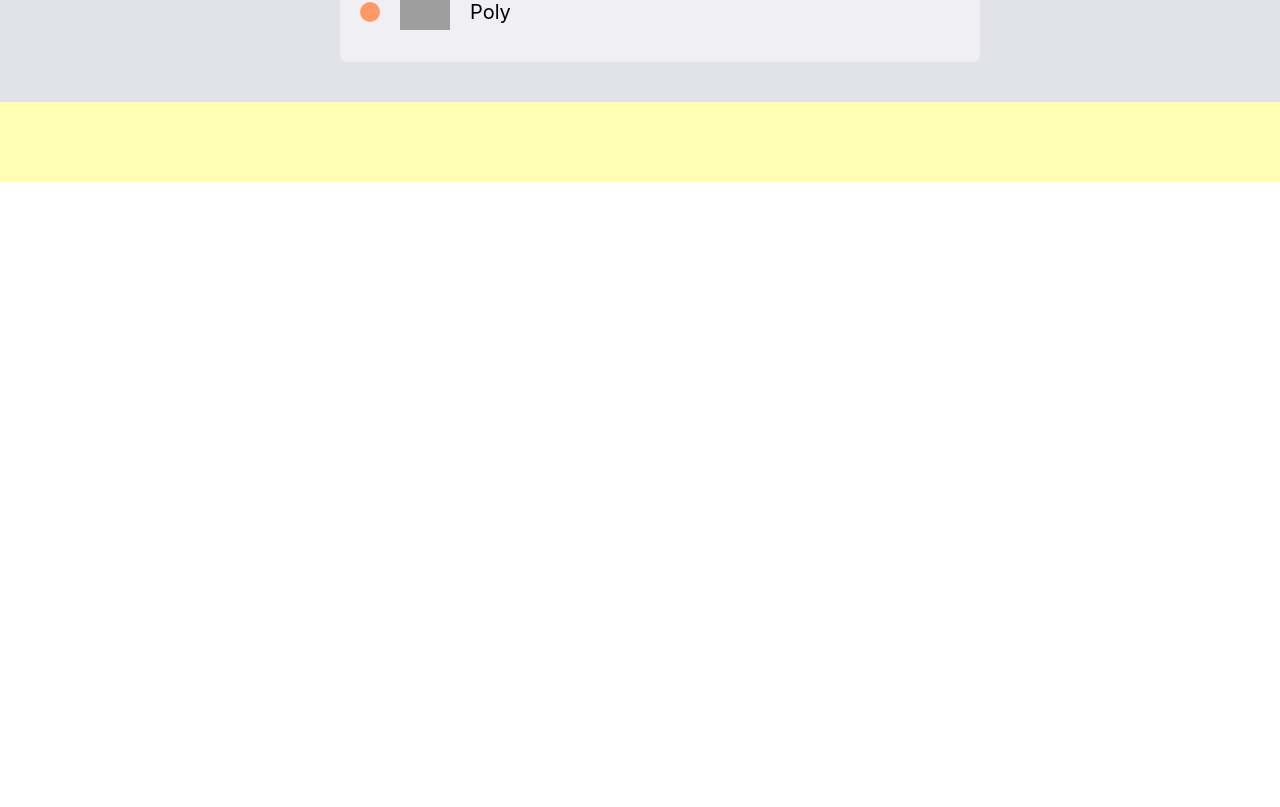
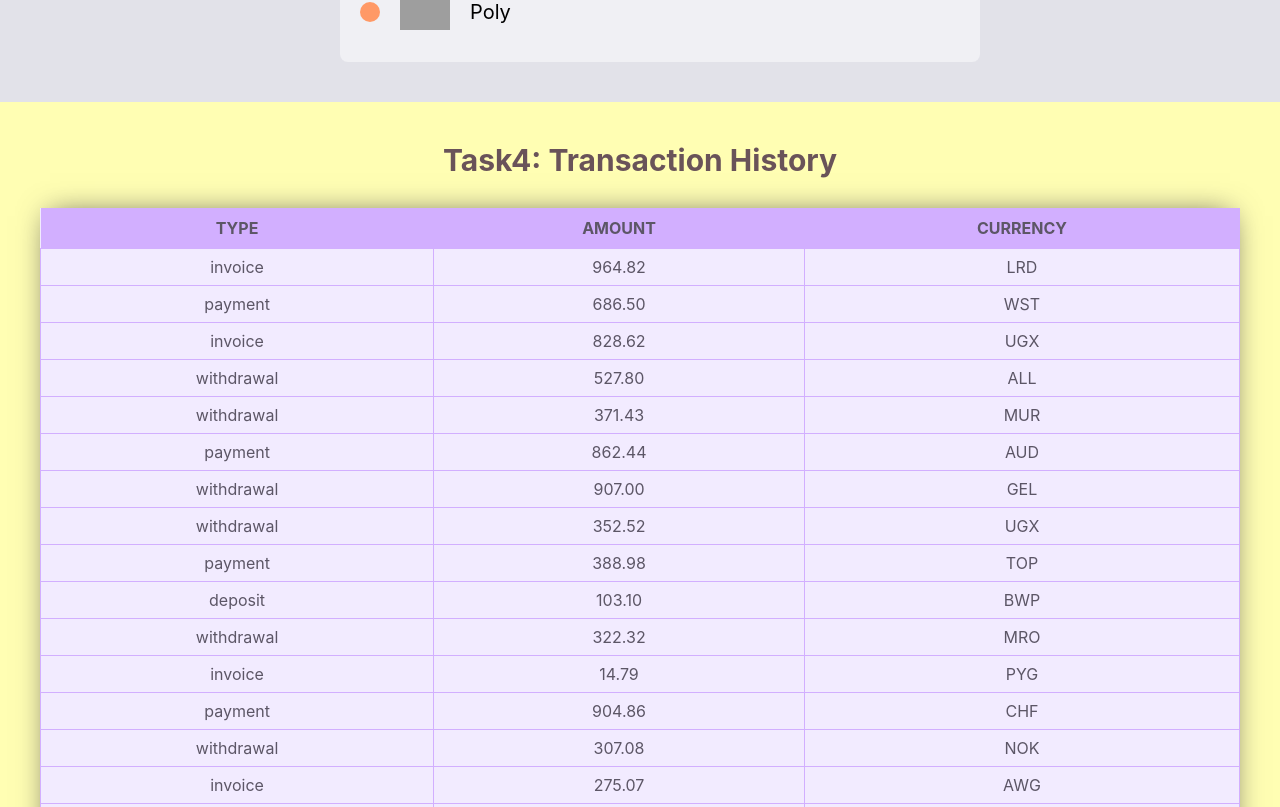
Before and after one commit to Slavyasanek/goit-react-hw-01-components, a React (Create React App) app: page / in a window 1280 px wide. Shown: the part 1593-2400 px from the top of the page. Before the commit the page ends 1775 px from the top, so only its background shows below. Built offline with nearby package versions, Linux system fonts and the light colour scheme; grey boxes are pictures that could not be loaded.

Commit message:
add transactions

```diff
--- a/src/App.jsx
+++ b/src/App.jsx
@@ -2,35 +2,45 @@
 import data from './data/data.json';
 import user from './data/user.json';
 import friends from './data/friends.json';
-// import transactions from './data/transactions.json';
+import transactions from './data/transactions.json';
 
 // * components
 import Section from "./components/Section/Section";
 import Statistics from "./components/Statistics/Statistics";
 import Profile from "./components/Profile/Profile";
 import FriendsList from 'components/FriendsList/FriendsList';
+import TransactionHistory from 'components/Transactions/TransactionHistory';
 
-// import friends from './friends.json';
 
 export const App = () => {
   return (
     <>
-      <Section variant="profile"
+      <Section
+        variant="profile"
         title="Task 1: Social Profile">
         <Profile user={user} />
       </Section>
-      <Section variant="data"
-      title="Task 2: Upload stats">
+      <Section
+        variant="data"
+        title="Task 2: Upload stats">
         <Statistics items={data} />
       </Section>
-      <Section variant="data">
+      <Section
+        variant="data">
         <Statistics items={data}></Statistics>
       </Section>
-      <Section variant="friends"
-      title="Task 3: Friends List">
-      <FriendsList friends={friends}></FriendsList>
+      <Section
+        variant="friends"
+        title="Task 3: Friends List">
+        <FriendsList friends={friends}></FriendsList>
       </Section>
-      <Section variant="transactions"></Section>
+      <Section
+        variant="transactions"
+        title="Task4: Transaction History">
+          <TransactionHistory
+          history={transactions}
+          />
+        </Section>
     </>
   );
 };
--- a/src/components/Section/Section.module.css
+++ b/src/components/Section/Section.module.css
@@ -7,6 +7,7 @@
   font-size: 25px;
   margin-bottom: 20px;
   color: #695359;
+  text-align: center;
 }
 
 @media screen and (min-width: 768px) {
--- /dev/null
+++ b/src/components/Transactions/Transaction.module.css
@@ -0,0 +1,19 @@
+.transactions {
+    background-color: #F2EBFF;
+    width: 100%;
+    box-shadow: 0px -2px 29px -10px rgba(74,74,74,1);
+    color: #5C5666;
+    text-align: center;
+    border-collapse: collapse;
+}
+
+.transactions__title th {
+    padding: 10px;
+    text-transform: uppercase;
+    background-color: 	#d2afff;
+}
+
+.transactions__body td {
+    border: 1px solid #d2afff;
+    padding: 8px;
+}
--- /dev/null
+++ b/src/components/Transactions/TransactionHistory.jsx
@@ -0,0 +1,49 @@
+import PropTypes from 'prop-types';
+import css from './Transaction.module.css'
+
+const Transaction = ({ type, amount, currency }) => {
+    return (
+        <tr>
+            <td>{type}</td>
+            <td>{amount}</td>
+            <td>{currency}</td>
+        </tr>
+    )
+}
+
+const TransactionHistory = ({history}) => {
+    return (
+        <table className={css.transactions}>
+            <thead className={css.transactions__title}>
+                <tr>
+                    <th>Type</th>
+                    <th>Amount</th>
+                    <th>Currency</th>
+                </tr>
+            </thead>
+            <tbody className={css.transactions__body}>
+                {history.map(({ id, type, amount, currency }) => (
+                    <Transaction
+                    key={id}
+                    type={type}
+                    amount={amount}
+                    currency={currency}
+                    />
+                ))}
+            </tbody>
+        </table>
+    )
+}
+
+TransactionHistory.prototype = {
+    history: PropTypes.arrayOf(
+        PropTypes.shape({
+            id: PropTypes.string.isRequired,
+            type: PropTypes.string.isRequired,
+            amount: PropTypes.string.isRequired,
+            currency: PropTypes.string.isRequired,
+        })
+    )
+}
+
+export default TransactionHistory;
```
